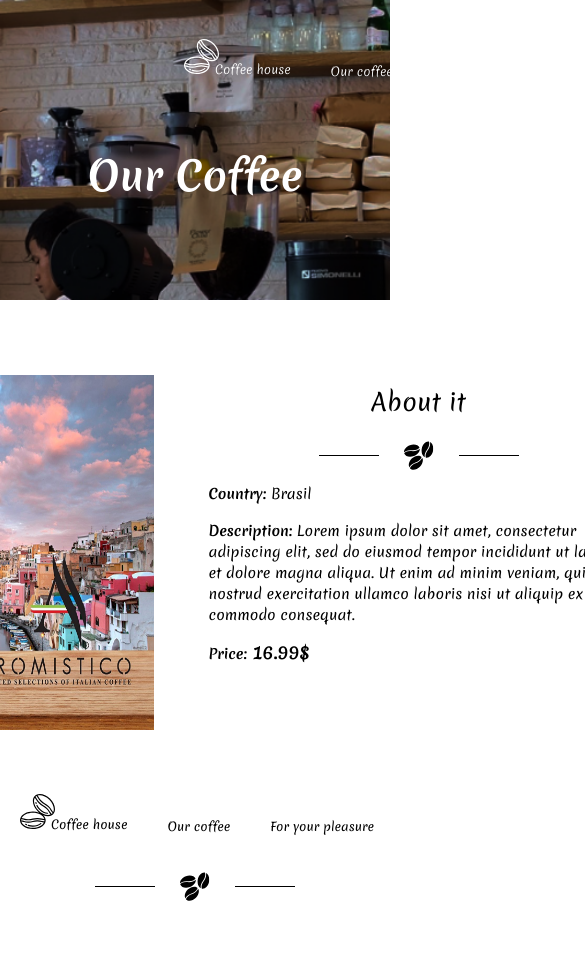
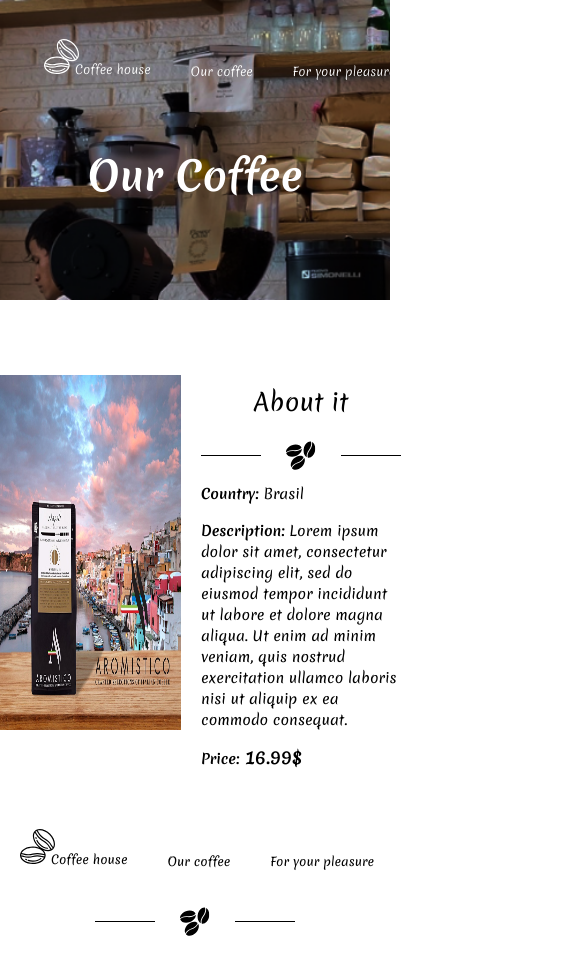
Before and after one commit to avell37/coffee, a React (Vite) app: page /coffee-shop/coffee/1 in a window 390 px wide. Shown: the top 957 px of the page, 585 px wide, since content can reach past the window. Before the commit the page ends 922 px from the top, so only its background shows below. Built offline with nearby package versions, Linux system fonts and the light colour scheme.

Commit message:
v1.0.4 - add adaptive

```diff
--- a/src/components/appBanner/appBanner.scss
+++ b/src/components/appBanner/appBanner.scss
@@ -35,3 +35,19 @@
         }
     }
 }
+
+@media (max-width: 1024px) {
+    .coffee {
+        &-header {
+            left: 90px;
+        }
+    }
+}
+
+@media (max-width: 768px) {
+    .coffee {
+        &-header {
+            left: 40px;
+        }
+    }
+}
--- a/src/components/coffeeList/coffeeList.scss
+++ b/src/components/coffeeList/coffeeList.scss
@@ -1,5 +1,4 @@
 .coffee-list {
-    width: 800px;
     display: grid;
     justify-content: center;
     grid-template-columns: repeat(3, 210px);
@@ -46,3 +45,19 @@
         }
     }
 }
+
+@media (max-width: 992px) {
+}
+
+@media (max-width: 768px) {
+    .coffee-list {
+        grid-template-columns: repeat(2, 210px);
+    }
+}
+
+@media (max-width: 576px) {
+    .coffee-list {
+        grid-template-columns: 1fr;
+        justify-items: center;
+    }
+}
--- a/src/components/infoBlock/infoBlock.scss
+++ b/src/components/infoBlock/infoBlock.scss
@@ -29,3 +29,21 @@
         font-weight: 500;
     }
 }
+
+@media (max-width: 800px) {
+    .info-block {
+        &__img {
+            margin-right: 20px;
+        }
+    }
+}
+
+@media (max-width: 576px) {
+    .info-block {
+        &__img {
+            margin: 0;
+            width: 250px;
+            height: 350px;
+        }
+    }
+}
--- a/src/components/pages/mainPage/mainPage.scss
+++ b/src/components/pages/mainPage/mainPage.scss
@@ -55,6 +55,7 @@
             display: flex;
             justify-content: center;
             align-items: center;
+            flex-wrap: wrap;
             gap: 71px;
         }
         &-item {
@@ -110,3 +111,9 @@
         }
     }
 }
+
+@media (max-width: 768px) {
+    .coffee__aboutus-descr {
+        width: 350px;
+    }
+}
--- a/src/components/pages/ourCoffeePage/ourCoffeePage.scss
+++ b/src/components/pages/ourCoffeePage/ourCoffeePage.scss
@@ -16,3 +16,17 @@
         }
     }
 }
+
+@media (max-width: 768px) {
+    .coffee-our {
+        &__search {
+            margin: 0;
+            flex-direction: column;
+            align-items: center;
+            gap: 20px;
+        }
+    }
+    .filter__wrapper {
+        margin-top: 0px;
+    }
+}
--- a/src/components/pages/singleCoffeePage/singleCoffeePage.scss
+++ b/src/components/pages/singleCoffeePage/singleCoffeePage.scss
@@ -50,7 +50,7 @@
             }
             font-size: 14px;
             line-height: 21px;
-            width: 420px;
+            max-width: 420px;
             margin-bottom: 16px;
         }
         &-price {
@@ -65,3 +65,20 @@
         }
     }
 }
+
+@media (max-width: 768px) {
+    .single-coffee__wrapper {
+        gap: 20px;
+    }
+    .single-coffee__img {
+        width: 292px;
+        height: 355px;
+    }
+}
+
+@media (max-width: 576px) {
+    .single-coffee__img {
+        width: 192px;
+        height: 355px;
+    }
+}
--- a/src/components/searchPanel/searchPanel.scss
+++ b/src/components/searchPanel/searchPanel.scss
@@ -20,3 +20,9 @@
         line-height: 18px;
     }
 }
+
+@media (max-width: 768px) {
+    .coffee-search {
+        margin: 60px 0 0 0;
+    }
+}
--- a/vite.config.js
+++ b/vite.config.js
@@ -4,5 +4,8 @@ import react from '@vitejs/plugin-react'
 // https://vitejs.dev/config/
 export default defineConfig({
   plugins: [react()],
+  server: {
+    host: '127.0.0.1'
+  },
   base: '/coffee-shop'
 })
```
